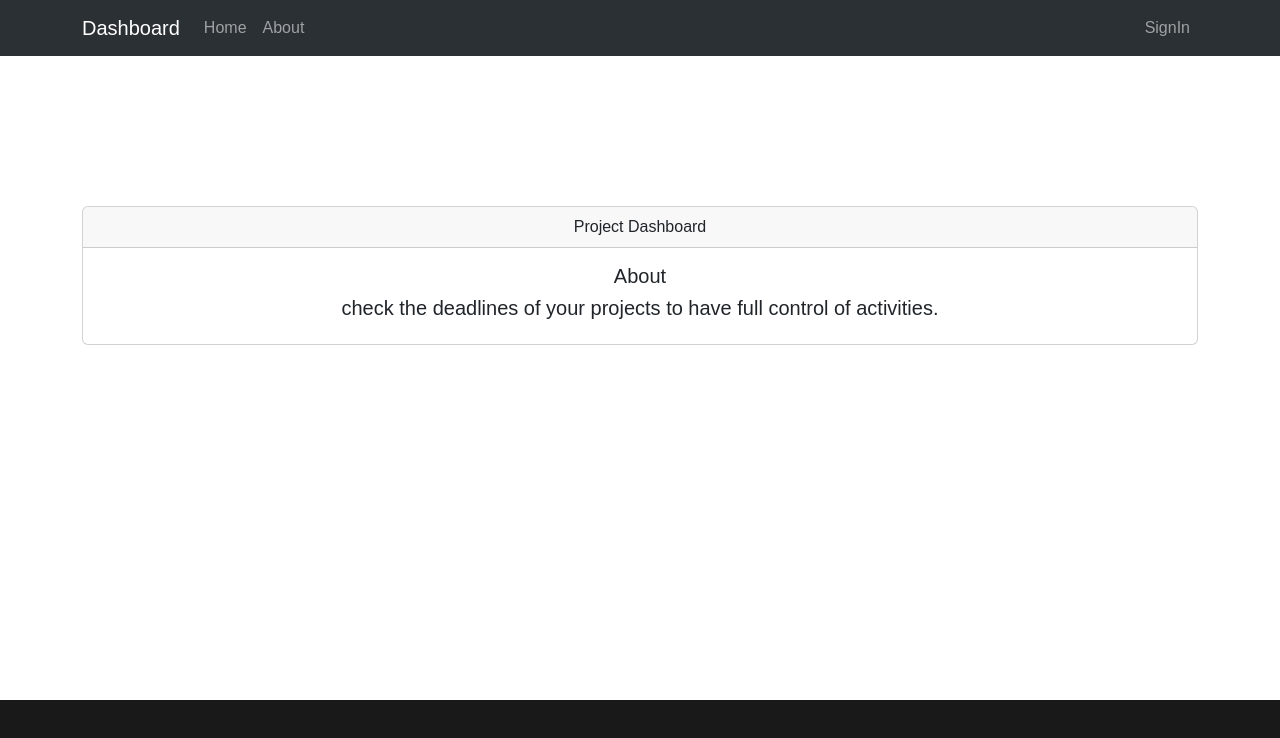
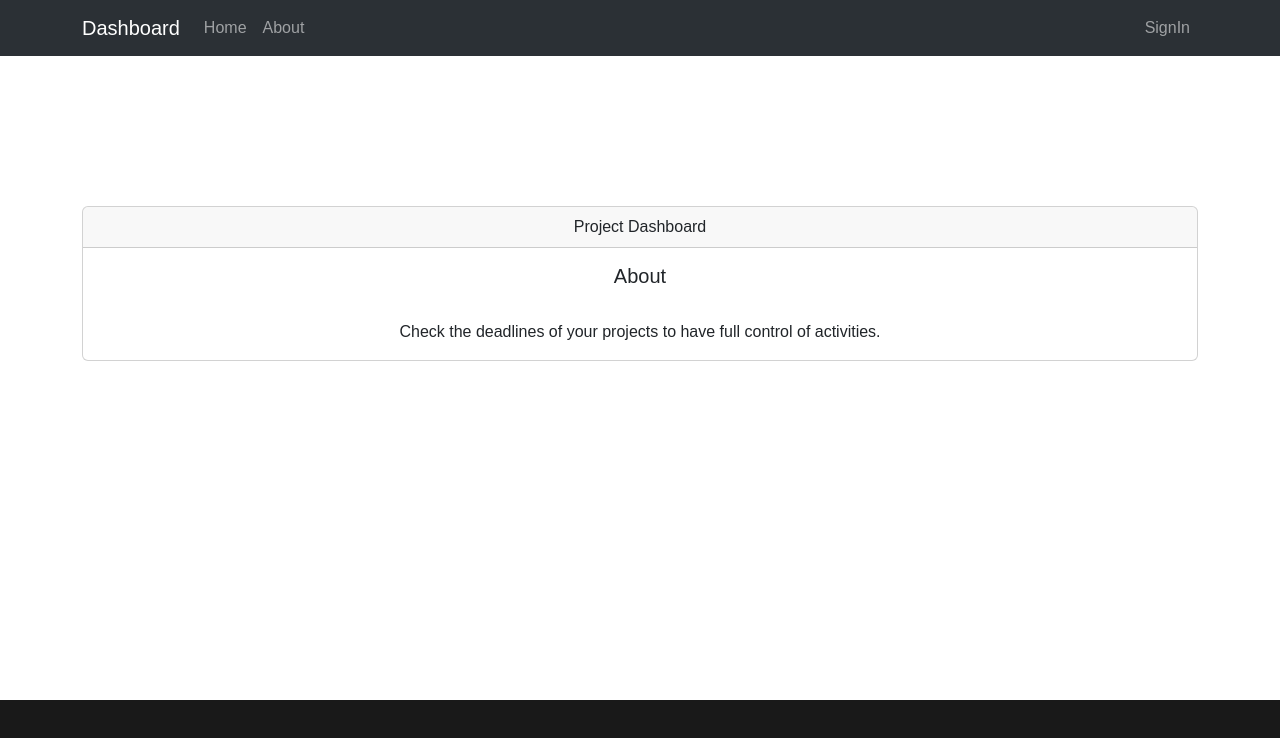
Before and after one commit to abnerjosefelixbarbosa/project-dashboard, a React (Vite) app in the folder frontend/: page /about in a window 1280 px wide. Shown: the top 738 px of the page. Built offline with nearby package versions, Linux system fonts and the light colour scheme; no server answers.

Commit message:
committed by Abner

```diff
--- a/frontend/src/page/About/index.tsx
+++ b/frontend/src/page/About/index.tsx
@@ -12,10 +12,11 @@ export function About() {
             <Card.Header className="text-center">Project Dashboard</Card.Header>
             <Card.Body>
               <Card.Title className="text-center">About</Card.Title>
-              <Card.Title className="text-center">
-                check the deadlines of your projects
-                to have full control of activities.
-              </Card.Title>
+              <br />
+              <div className="text-center">
+                Check the deadlines of your projects to have full control of
+                activities.
+              </div>
             </Card.Body>
           </Card>
         </Container>
--- a/frontend/src/page/Home/index.tsx
+++ b/frontend/src/page/Home/index.tsx
@@ -28,9 +28,8 @@ export function Home() {
             <Card.Header className="text-center">Project Dashboard</Card.Header>
             <Card.Body>
               <Card.Title className="text-center">Welcome</Card.Title>
-              <Card.Title className="text-center">
-                To start a project, do sign in
-              </Card.Title>
+              <br />
+              <div className="text-center">To start a project, do sign in</div>
             </Card.Body>
           </Card>
         </Container>
--- a/frontend/src/page/ListProject/ModalDetails/index.tsx
+++ b/frontend/src/page/ListProject/ModalDetails/index.tsx
@@ -1,5 +1,5 @@
 import { useState } from "react";
-import { Button, FloatingLabel, Form, Modal } from "react-bootstrap";
+import { Button, Card, Modal } from "react-bootstrap";
 
 interface ModalData {
   description: string;
@@ -22,14 +22,12 @@ export function ModalDetails({ description }: ModalData) {
           <Modal.Title>Description</Modal.Title>
         </Modal.Header>
         <Modal.Body>
-          <FloatingLabel controlId="floatingTextarea2" label="Description">
-            <Form.Control
-              as="textarea"
-              placeholder="Leave a comment here"
-              style={{ height: "100px" }}
-              value={description}
-            />
-          </FloatingLabel>
+          <Card>
+            <Card.Header className="text-center">Description</Card.Header>
+            <Card.Body>
+              {description}
+            </Card.Body>
+          </Card>
         </Modal.Body>
         <Modal.Footer>
           <Button variant="secondary" size="lg" onClick={handleClose}>
```
